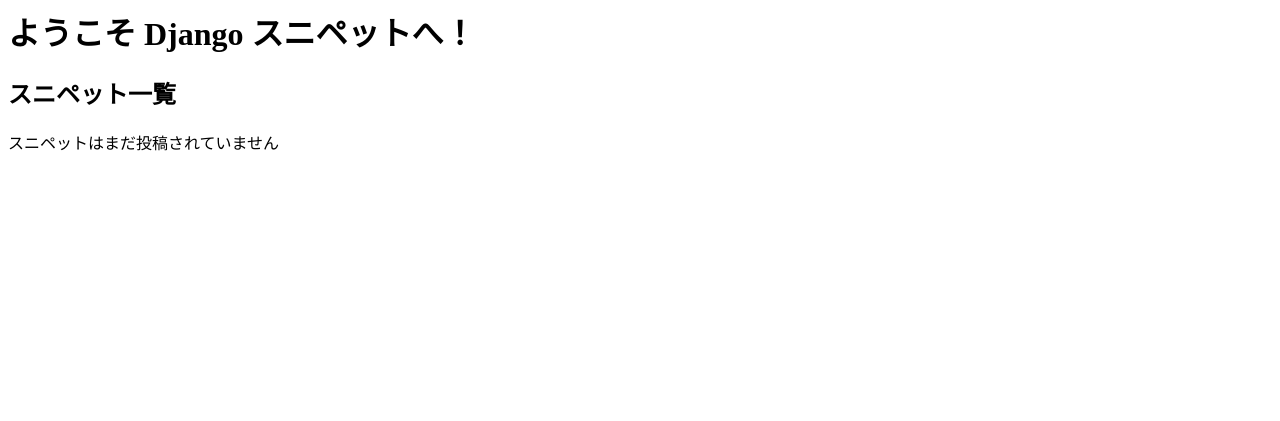
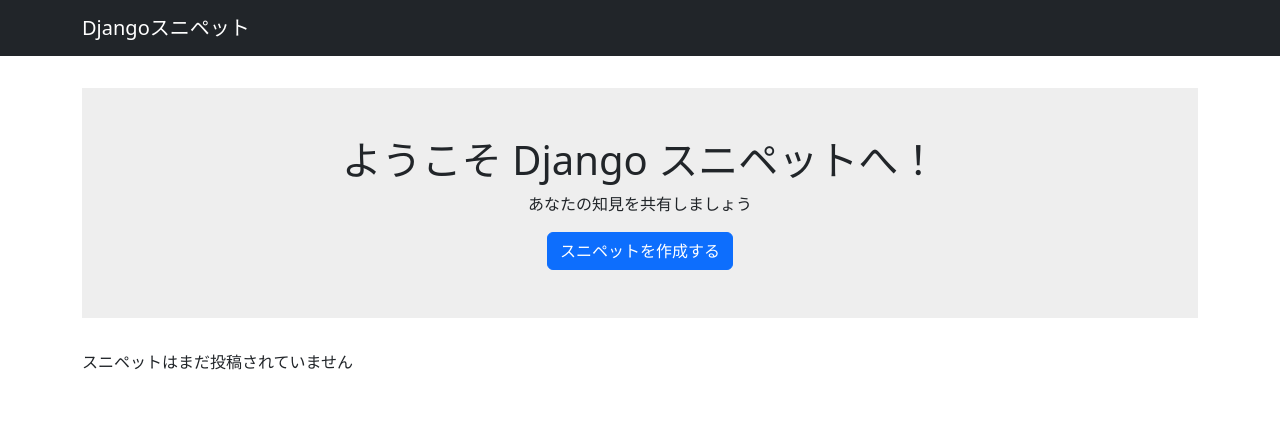
Before and after one commit to SHIMARyosuke/DjangoDemo, a Django app: template snippets/templates/snippets/top.html in a window 1280 px wide. Shown: the top 421 px of the page. Run offline with Django 3.2, Linux system fonts and the light colour scheme; the template is opened without the code that fills it, so the values that code supplies are empty; some libraries are stand-ins or nearby versions.

Commit message:
bootstarp導入

```diff
--- a/djangosnippets/settings.py
+++ b/djangosnippets/settings.py
@@ -37,6 +37,7 @@ INSTALLED_APPS = [
     'django.contrib.sessions',
     'django.contrib.messages',
     'django.contrib.staticfiles',
+    'django_bootstrap5',
 
     'snippets.apps.SnippetsConfig',
 ]
--- /dev/null
+++ b/snippets/static/snippets/css/style.css
@@ -0,0 +1,12 @@
+main {
+    padding: 2rem 0;
+}
+
+.welcome {
+    padding: 3rem 0;
+    margin-bottom: 2rem;
+    background-color: #eee;
+    align-items: center;
+    display: flex;
+    flex-direction: column;
+}
--- a/snippets/templates/snippets/top.html
+++ b/snippets/templates/snippets/top.html
@@ -1,11 +1,26 @@
+{% load static %}
+{% load django_bootstrap5 %}
 <html>
   <head>
     <meta charset="utf-8">
     <title>Django スニペット</title>
+    {% bootstrap_css %}
+    {% bootstrap_javascript %}
+    <link rel="stylesheet" href="{% static 'snippets/css/style.css' %}">
   </head>
   <body>
-    <h1>ようこそ Django スニペットへ！</h1>
-    <h2>スニペット一覧</h2>
+    <nav class="navbar navbar-expand flex-md-row navbar-dark bg-dark">
+      <div class="container justify-content-between">
+        <a href="/" class="navbar-brand">Djangoスニペット</a>
+      </div>
+    </nav>
+    <main>
+      <div class="container">
+        <div class="welcome">
+          <h1 class="title">ようこそ Django スニペットへ！</h1>
+          <p class="subtitle">あなたの知見を共有しましょう</p>
+          <a class="btn btn-primary" href="{% url 'snippet_new' %}">スニペットを作成する</a>
+        </div>
         {% if snippets %}
         <table class="table">
           <thead>
@@ -20,7 +35,7 @@
             <tr>
               <th>{{ snippet.created_by.username }}</th>
               <th>{{ snippet.created_at }}</th>
-          <th><a href="{% url 'snippet_detail' snippet.id %}">{{ snippet.title }}</a></th>
+              <th>{{ snippet.title }}</th>
             </tr>
             {% endfor %}
           </tbody>
@@ -28,6 +43,7 @@
         {% else %}
         <p>スニペットはまだ投稿されていません</p>
         {% endif %}
-
+      </div>
+    </main>
   </body>
 </html>
--- a/snippets/views.py
+++ b/snippets/views.py
@@ -3,9 +3,11 @@ from snippets.models import Snippet
 from django.http import HttpResponse
 from django.contrib.auth.decorators import login_required
 from snippets.forms import SnippetForm
+
+from django.views.decorators.http import require_safe, require_http_methods
 # スニペットお一覧を表示
 # GET /
-
+@require_safe
 def top(request):
     snippets = Snippet.objects.all()
     context = {"snippets": snippets}
@@ -14,6 +16,7 @@ def top(request):
 # スニペットの登録フォームの表示
 # GET /snippets/new/
 @login_required
+@require_http_methods(["GET","POST","HEAD"])
 def snippet_new(request):
     if request.method == 'POST':
         form = SnippetForm(request.POST)
```
Lines whose indentation alone changed are shown as unchanged.
